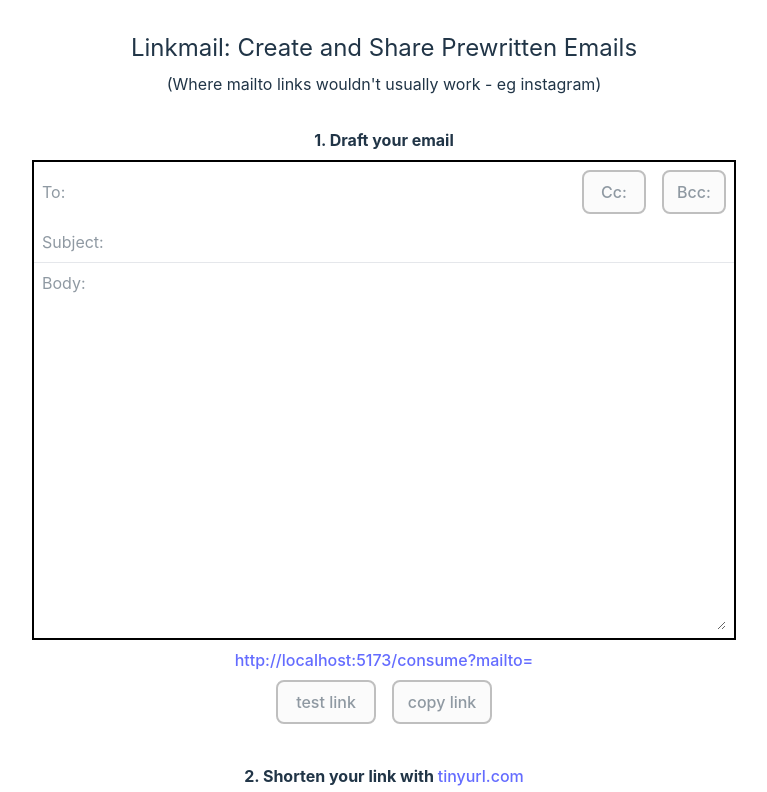
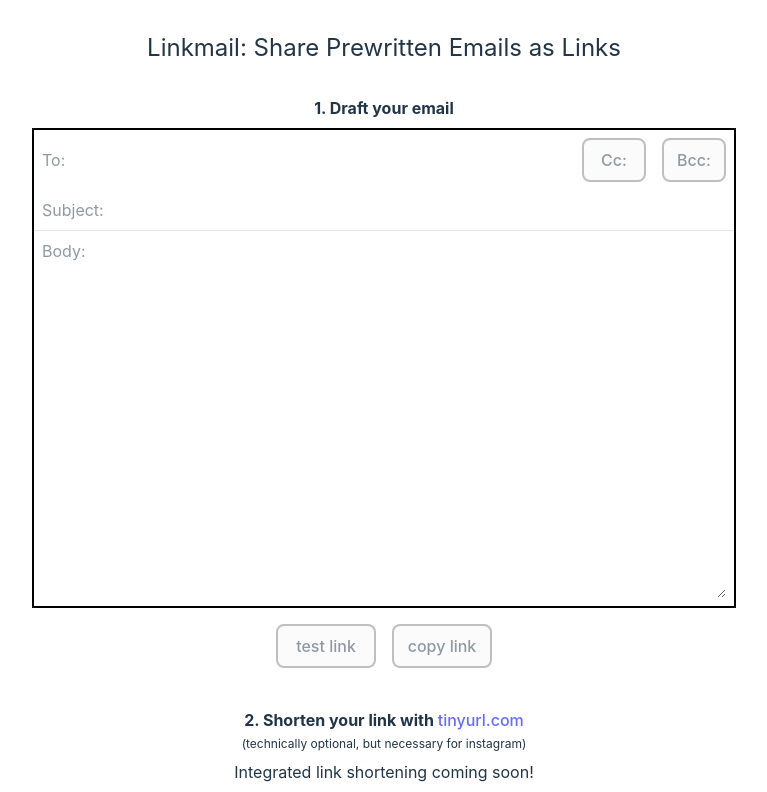
Before and after one commit to noalbalint/linkmail, a Vue app: page / in a window 1280 px wide. Shown: the top 792 px of the page, without its empty margins (256-1023 px from the left). Built offline with nearby package versions, Linux system fonts and the light colour scheme.

Commit message:
fix 'test link' button

```diff
--- a/src/components/DraftEmail.vue
+++ b/src/components/DraftEmail.vue
@@ -68,7 +68,7 @@
 
 watchEffect(() => {
   // TODO: update to linkmail.co
-  let link = 'http://localhost:5173/consume?mailto=';
+  let link = '';
 
   if (toInput.value) {
     link += `${toInput.value}?`;
--- a/src/pages/Create.vue
+++ b/src/pages/Create.vue
@@ -1,11 +1,9 @@
 <template>
   <div class="px-8 max-w-3xl w-full flex flex-col items-center">
-    <h1 class="text-2xl"> Linkmail: Create and Share Prewritten Emails </h1>
-    <h2 class="text-md pt-2"> (Where mailto links wouldn't usually work - eg instagram) </h2>
+    <h1 class="text-2xl"> Linkmail: Share Prewritten Emails as Links </h1>
 
     <span class="pt-8 pb-2 font-bold"> 1. Draft your email </span>
     <DraftEmail v-model="mailtoLink" />
-
 
     <a
       :href="mailtoLink"
@@ -52,7 +50,7 @@
 let linkCopied = ref(false);
 
 function testLink() {
-  window.open(mailtoLink.value, '_blank');
+  window.open(`/consume?mailto=${mailtoLink.value}`, '_blank');
 }
 
 async function copyLinkToClipboard() {
```
